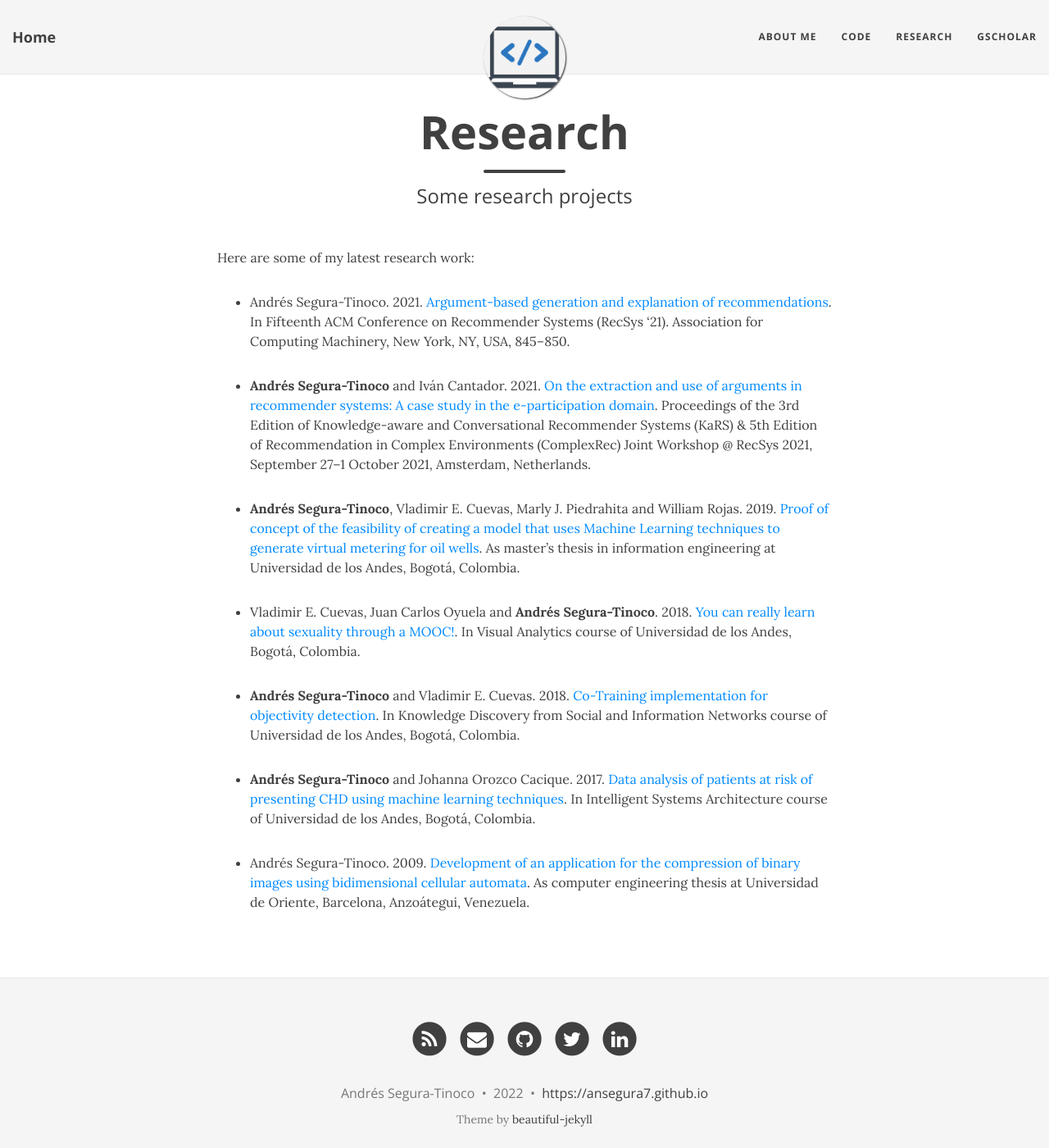
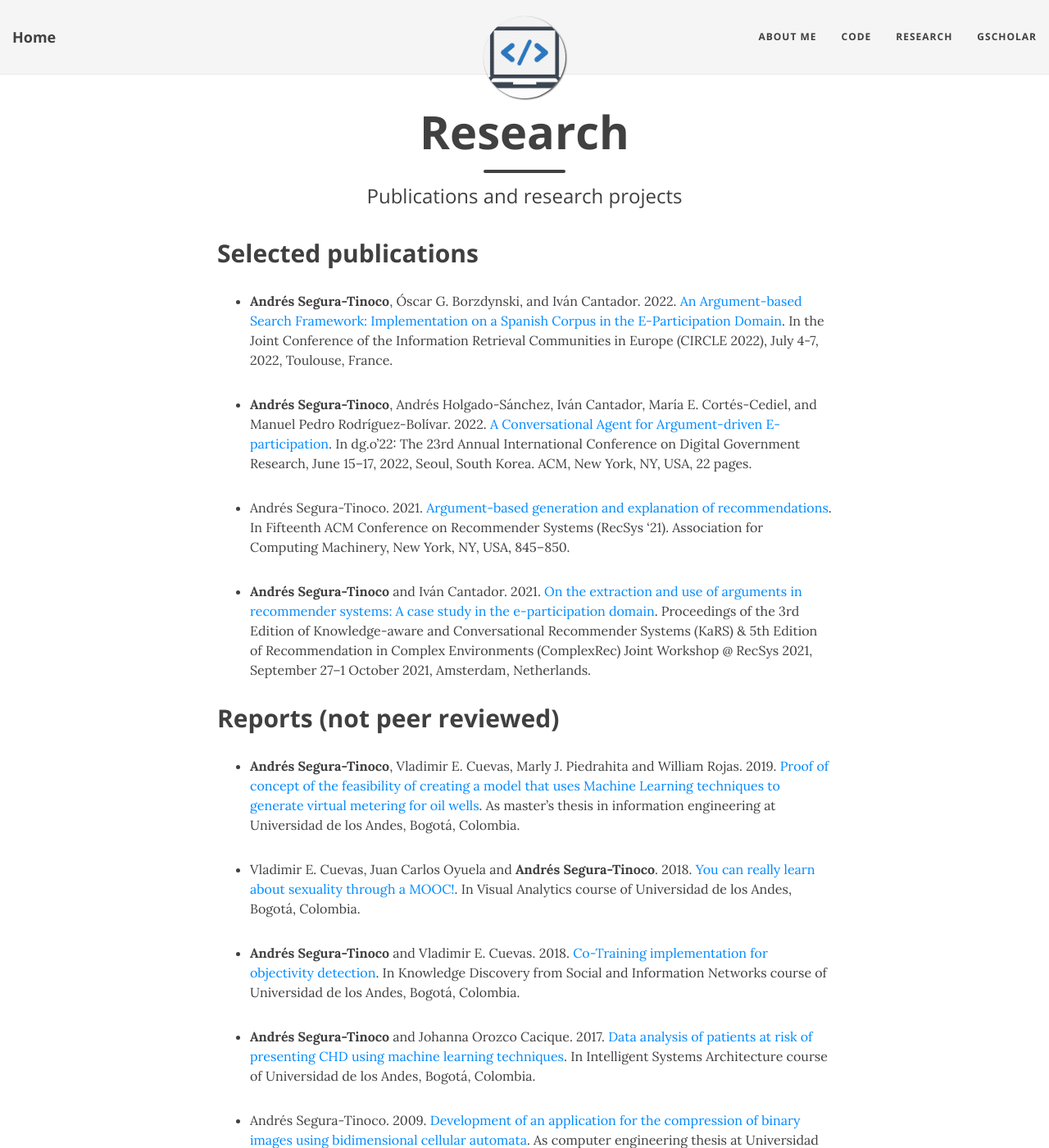
Before and after one commit to ansegura7/ansegura7.github.io, a Jekyll site: the page built from research.md, in a window 1280 px wide and 1400 px high. Shown: the whole window at 82% size. Built offline with Jekyll 4.4.1, drawn with Linux system fonts in a browser that asks for light colours; nearby versions of some CDN libraries.

Commit message:
Update Research
The research page has been updated.
Two new publications have been added.

```diff
--- a/research.md
+++ b/research.md
@@ -1,15 +1,21 @@
 ---
 layout: page
 title: Research
-subtitle: Some research projects
+subtitle: Publications and research projects
 ---
 
-Here are some of my latest research work:
+## Selected publications
+
+- <b>Andrés Segura-Tinoco</b>, Óscar G. Borzdynski, and Iván Cantador. 2022. <a href="https://github.com/argrecsys/arg-miner/blob/main/papers/dgo22/dgo22-paper.pdf" target="_blank">An Argument-based Search Framework: Implementation on a Spanish Corpus in the E-Participation Domain</a>. In the Joint Conference of the Information Retrieval Communities in Europe (CIRCLE 2022), July 4-7, 2022, Toulouse, France.
+
+- <b>Andrés Segura-Tinoco</b>, Andrés Holgado-Sánchez, Iván Cantador, María E. Cortés-Cediel, and Manuel Pedro Rodríguez-Bolívar. 2022. <a href="https://github.com/argrecsys/arg-miner/blob/main/papers/dgo22/dgo22-paper.pdf" target="_blank">A Conversational Agent for Argument-driven E-participation</a>. In dg.o'22: The 23rd Annual International Conference on Digital Government Research, June 15–17, 2022, Seoul, South Korea. ACM, New York, NY, USA, 22 pages.
 
 - Andrés Segura-Tinoco. 2021. <a href="https://dl.acm.org/doi/10.1145/3460231.3473894" target="_blank">Argument-based generation and explanation of recommendations</a>. In Fifteenth ACM Conference on Recommender Systems (RecSys '21). Association for Computing Machinery, New York, NY, USA, 845–850.
 
-- <b>Andrés Segura-Tinoco</b> and Iván Cantador. 2021. <a href="https://github.com/ansegura7/ansegura7.github.io/blob/master/_papers/kars%26complexrec2021.pdf" target="_blank">On the extraction and use of arguments in recommender
+- <b>Andrés Segura-Tinoco</b> and Iván Cantador. 2021. <a href="http://ceur-ws.org/Vol-2960/paper3.pdf" target="_blank">On the extraction and use of arguments in recommender
 systems: A case study in the e-participation domain</a>. Proceedings of the 3rd Edition of Knowledge-aware and Conversational Recommender Systems (KaRS) & 5th Edition of Recommendation in Complex Environments (ComplexRec) Joint Workshop @ RecSys 2021, September 27–1 October 2021, Amsterdam, Netherlands.
+
+## Reports (not peer reviewed)
 
 - <b>Andrés Segura-Tinoco</b>, Vladimir E. Cuevas, Marly J. Piedrahita and William Rojas. 2019. <a href="#">Proof of concept of the feasibility of creating a model that uses Machine Learning techniques to generate virtual metering for oil wells</a>. As master's thesis in information engineering at Universidad de los Andes, Bogotá, Colombia.
 
```
Also changed, not shown: README.md.
